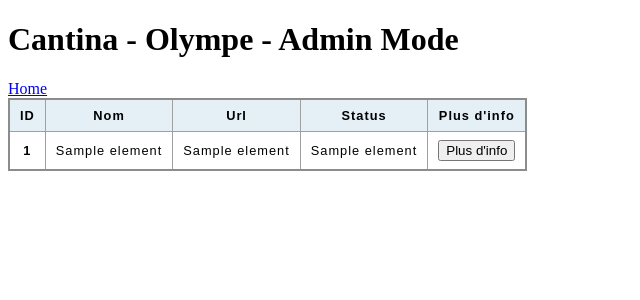
After one commit to Cantina-Org/Olympe, a Flask app: template templates/Administration/show_modules.html in a window 1280 px wide. The commit adds this page. Shown: the top 300 px of the page, without its empty margins (0-640 px from the left). Run offline with Flask 3, Linux system fonts and the light colour scheme; the template is opened without the code that fills it: most values are stand-ins (such as "Sample title", 1, 10 or a date in 2020); parts of the project's set-up code (start-up, migrations or seed data) failed here and were passed over.

Commit message:
Début modules edit module front
Took 1 hour 42 minutes

```diff
--- a/app.py
+++ b/app.py
@@ -51,7 +51,7 @@ desactivated BOOL DEFAULT FALSE, theme TEXT DEFAULT 'white')""", None)
 database.exec("""CREATE TABLE IF NOT EXISTS cantina_administration.config(id INT PRIMARY KEY AUTO_INCREMENT,
 name TEXT, content TEXT)""", None)
 database.exec("""CREATE TABLE IF NOT EXISTS cantina_administration.modules(id INT PRIMARY KEY AUTO_INCREMENT,
-name TEXT, fqdn TEXT, maintenance BOOL default FALSE)""", None)
+name TEXT, fqdn TEXT, maintenance BOOL default FALSE, status INTEGER DEFAULT 0, socket_url TEXT)""", None)
 database.exec("""CREATE TABLE IF NOT EXISTS cantina_administration.permission(id INT PRIMARY KEY AUTO_INCREMENT,
 user_token TEXT NOT NULL, show_log BOOL DEFAULT FALSE, edit_username BOOL DEFAULT FALSE, edit_email BOOL DEFAULT FALSE,
 edit_password BOOL DEFAULT FALSE, edit_profile_picture BOOL DEFAULT FALSE, edit_A2F BOOL DEFAULT FALSE,
@@ -62,7 +62,8 @@ allow_edit_email BOOL DEFAULT FALSE, allow_edit_password BOOL DEFAULT FALSE,
 allow_edit_profile_picture BOOL DEFAULT FALSE, allow_edit_A2F BOOL DEFAULT FALSE, create_user BOOL DEFAULT FALSE,
 delete_account BOOL DEFAULT FALSE, desactivate_account BOOL DEFAULT FALSE, edit_permission BOOL DEFAULT FALSE,
 show_all_modules BOOL DEFAULT FALSE, on_off_modules BOOL DEFAULT FALSE, on_off_maintenance BOOL DEFAULT FALSE,
-delete_modules BOOL DEFAULT FALSE, add_modules BOOL DEFAULT FALSE)""", None)
+delete_modules BOOL DEFAULT FALSE, add_modules BOOL DEFAULT FALSE, edit_name_module BOOL DEFAULT FALSE,
+edit_url_module BOOL DEFAULT FALSE)""", None)
 database.exec("""CREATE TABLE IF NOT EXISTS cantina_administration.log(id INT PRIMARY KEY AUTO_INCREMENT,
     action_name TEXT, user_ip TEXT, user_token TEXT, details TEXT, log_level INT)""", None)
 
--- /dev/null
+++ b/static/JS/Administration/show_form_module_edit.js
@@ -0,0 +1,4 @@
+function showModuleEditForm(){
+    document.getElementById('module-data').hidden = true;
+    document.getElementById('module-form').hidden = false;
+}
--- /dev/null
+++ b/templates/Administration/show_modules.html
@@ -0,0 +1,38 @@
+<!DOCTYPE html>
+<html lang="fr">
+<head>
+    <meta charset="UTF-8">
+    <title>Cantina - Olympe</title>
+    <link rel="stylesheet" href="{{ url_for('static', filename='CSS/table.css') }}">
+    <script type="application/javascript" src="{{ url_for('static', filename='JS/show_edit_user_form.js') }}"></script>
+    <script type="application/javascript" src="{{ url_for('static', filename='JS/Administration/desactivate_account.js') }}"></script>
+    <script type="application/javascript" src="{{ url_for('static', filename='JS/Administration/delete_account.js') }}"></script>
+</head>
+<body>
+    <h1>Cantina  - Olympe - Admin Mode</h1>
+    <a href="{{ url_for('home') }}">Home</a><br>
+
+    <table>
+            <thead>
+                <tr>
+                    <th scope="col">ID</th>
+                    <th scope="col">Nom</th>
+                    <th scope="col">Url</th>
+                    <th scope="col">Status</th>
+                    <th scope="col">Plus d'info</th>
+                </tr>
+            </thead>
+            <tbody>
+                {% for element in modules_info %}
+                    <tr>
+                        <th scope="row">{{ element[0] }}</th>
+                        <td>{{ element[1] }}</td>
+                        <td>{{ element[2] }}</td>
+                        <td>{{ element[4] }}</td>
+                        <td><button onclick="window.location.href='{{ url_for('show_modules', module_name=element[1]) }}'">Plus d'info</button></td>
+                    </tr>
+                {% endfor %}
+            </tbody>
+        </table>
+</body>
+</html>
--- a/templates/User/index.html
+++ b/templates/User/index.html
@@ -85,7 +85,7 @@
             <br><a href="{{ url_for('global_permission') }}">Permission générale</a>
         {% endif %}
         {% if user_permission[23] or user_permission[24] or user_permission[25] or user_permission[26] or user_permission[27] %}
-            <br><a href="{{ None }}">Gestion des modules</a>
+            <br><a href="{{ url_for('show_modules') }}">Gestion des modules</a>
         {% endif %}
     </div>
 </body>
```
Also changed, not shown: Cogs/Administration/show_modules.py (+20 -1 lines), templates/Administration/show_one_modules.html (added, +31 -0 lines).
